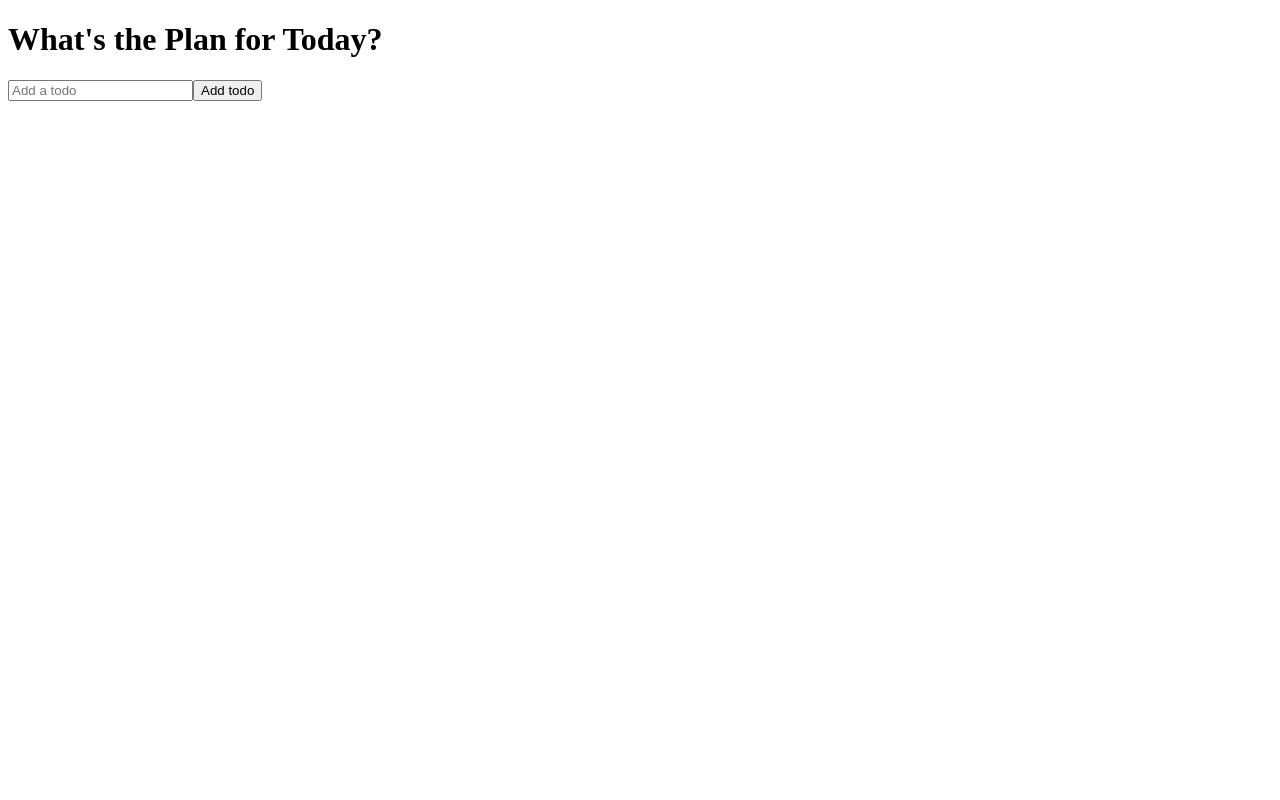
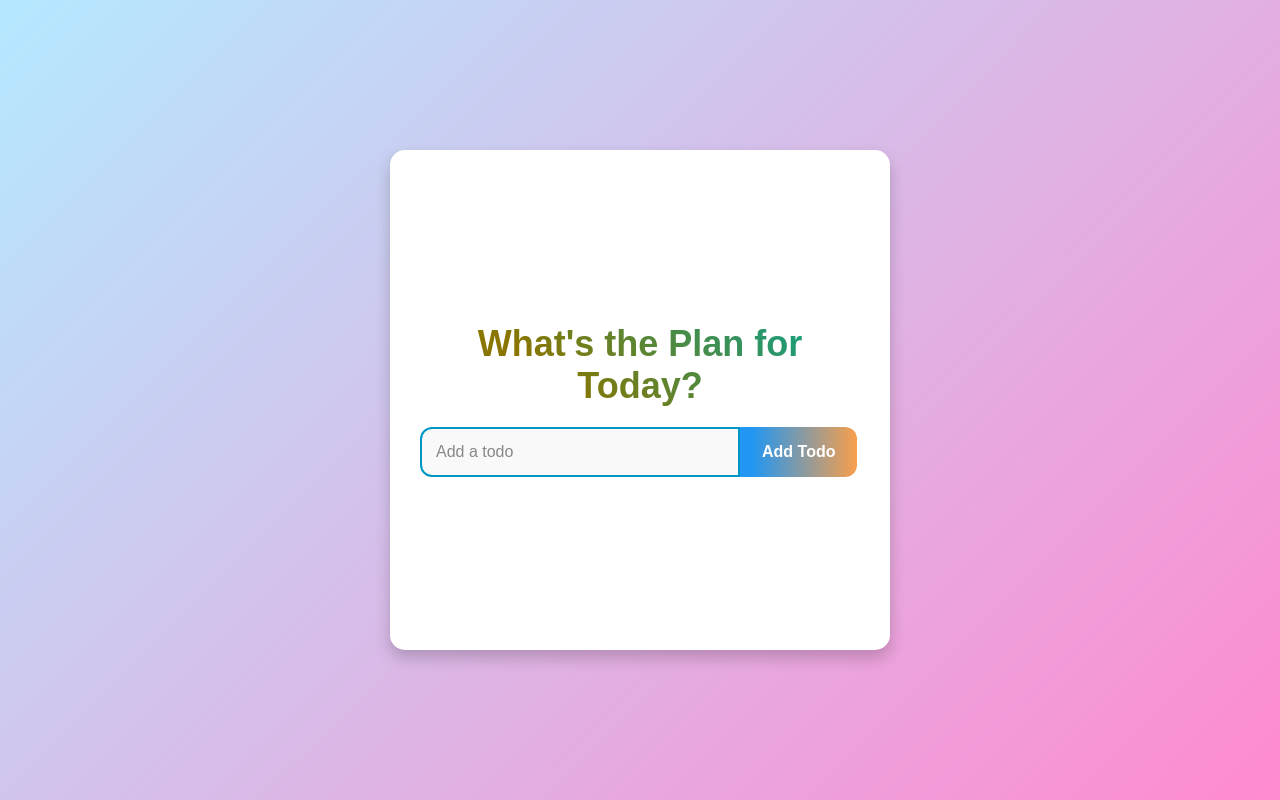
Before and after one commit to mayank1365/Todo-App, a React (Create React App) app: page / in a window 1280 px wide. Built offline with nearby package versions, Linux system fonts and the light colour scheme.

Commit message:
Added styling

```diff
--- a/src/App.css
+++ b/src/App.css
@@ -0,0 +1,166 @@
+* {
+    box-sizing: border-box;
+    margin: 0;
+    padding: 0;
+    font-family: 'Poppins', sans-serif;
+}
+
+body {
+    background: linear-gradient(
+      135deg,
+      rgba(180, 233, 255, 1) 0%,
+      rgba(255, 138, 207, 1) 100%
+    );
+    display: flex;
+    justify-content: center;
+    align-items: center;
+    height: 100vh;
+}
+
+.todo-app {
+    display: flex;
+    flex-direction: column;
+    justify-content: center;
+    width: 500px;
+    min-height: 500px;
+    background: #ffffff;
+    text-align: center;
+    border-radius: 15px;
+    padding: 30px;
+    box-shadow: 0 8px 16px rgba(0, 0, 0, 0.2);
+}
+
+h1 {
+    margin: 20px 0;
+    color: #333;
+    font-size: 36px;
+    font-weight: 700;
+    background: linear-gradient(
+      45deg,
+      rgb(138, 117, 0) 30%,
+      rgb(0, 165, 151) 100%
+    );
+    -webkit-background-clip: text;
+    -webkit-text-fill-color: transparent;
+}
+
+.complete {
+    text-decoration: line-through;
+    color: #888;
+    font-style: italic;
+}
+
+.todo-form {
+    display: flex;
+    margin-bottom: 20px;
+}
+
+.todo-input {
+    padding: 14px;
+    border-radius: 12px 0 0 12px;
+    border: 2px solid #0096c4;
+    outline: none;
+    width: calc(100% - 120px);
+    background: #f9f9f9;
+    color: #333;
+    font-size: 16px;
+}
+
+.todo-input::placeholder {
+    color: #888;
+}
+
+.todo-button {
+    padding: 14px 22px;
+    border: none;
+    border-radius: 0 12px 12px 0;
+    cursor: pointer;
+    outline: none;
+    background: linear-gradient(
+      90deg,
+      rgba(33, 150, 243, 1) 10%,
+      rgb(248, 159, 75) 100%
+    );
+    color: #fff;
+    font-size: 16px;
+    font-weight: 600;
+    transition: background 0.3s ease, transform 0.2s ease;
+}
+
+.todo-button:hover {
+    background: linear-gradient(
+      90deg,
+      rgba(33, 150, 243, 1) 0%,
+      rgba(76, 175, 80, 1) 90%
+    );
+    transform: scale(1.05);
+}
+
+.todo-input.edit {
+    border: 2px solid #00bcd4;
+}
+
+.todo-button.edit {
+    background: linear-gradient(
+      90deg,
+      rgba(0, 188, 212, 1) 0%,
+      rgba(3, 169, 244, 1) 100%
+    );
+    padding: 14px 22px;
+}
+
+.todo-container {
+    display: flex;
+    flex-direction: column;
+    position: relative;
+}
+
+.todo-row {
+    display: flex;
+    justify-content: space-between;
+    align-items: center;
+    margin: 10px 0;
+    color: #fff;
+    background: linear-gradient(
+      45deg,
+      rgba(255, 87, 34, 1) 0%,
+      rgb(252, 213, 98) 100%
+    );
+    padding: 14px;
+    border-radius: 12px;
+    box-shadow: 0 4px 8px rgba(0, 0, 0, 0.2);
+    transition: background 0.3s ease, transform 0.2s ease;
+}
+
+.todo-row:nth-child(odd) {
+    background: linear-gradient(
+      45deg,
+      rgba(3, 169, 244, 1) 0%,
+      rgb(196, 210, 221) 100%
+    );
+}
+
+.todo-row:hover {
+    background: linear-gradient(
+      45deg,
+      rgba(255, 87, 34, 1) 0%,
+      rgba(255, 193, 7, 1) 90%
+    );
+    transform: scale(1.02);
+}
+
+.icons {
+    display: flex;
+    align-items: center;
+    font-size: 24px;
+    cursor: pointer;
+}
+
+.delete-icon {
+    margin-right: 12px;
+    color: #e91e63;
+}
+
+.edit-icon {
+    color: #00bcd4;
+}
--- a/src/components/TodoForm.js
+++ b/src/components/TodoForm.js
@@ -1,8 +1,14 @@
 import React from 'react'
-import { useState } from 'react'
+import { useState, useEffect, useRef } from 'react'
 
 function TodoForm(props) {
     const [input, setInput] = useState('');
+
+    const inputRef = useRef(null);
+
+    useEffect(() => {
+        inputRef.current.focus();
+    });
 
     const handleChange = e => {
         setInput(e.target.value);
@@ -28,8 +34,9 @@ function TodoForm(props) {
                 name='text'
                 className='todo-input'
                 onChange={handleChange}
+                ref={inputRef}
             />
-            <button className='todo-button'>Add todo</button>
+            <button className='todo-button'>Add Todo</button>
         </form>
     )
 }
```
